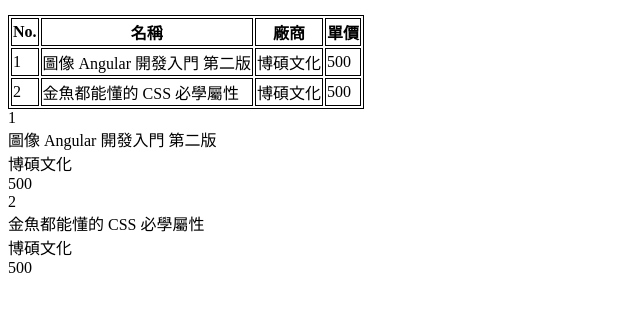
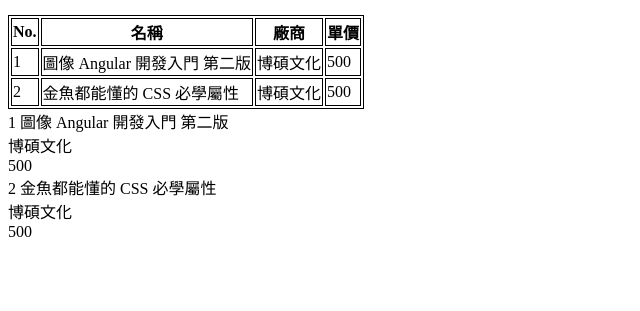
Before and after one commit to Kevincheng0804/mcu-112-2-web-0473, a plain HTML site: page src/index.html in a window 1280 px wide. Shown: the part 49-360 px from the top of the page, without its empty margins (0-640 px from the left). Drawn offline with Linux system fonts and the light colour scheme.

Commit message:
feat(html):利用span顯示編號與名稱資訊

```diff
--- a/src/index.html
+++ b/src/index.html
@@ -28,13 +28,18 @@
       </tr>
     </table>
 
-    <div>1</div>
-    <div>圖像 Angular 開發入門 第二版</div>
+    <div>
+      1
+      <span>圖像 Angular 開發入門 第二版</span>
+    </div>
+
     <div>博碩文化</div>
     <div>500</div>
 
-    <div>2</div>
-    <div>金魚都能懂的 CSS 必學屬性</div>
+    <div>
+      2
+      <span>金魚都能懂的 CSS 必學屬性</span>
+    </div>
     <div>博碩文化</div>
     <div>500</div>
   </body>
```
